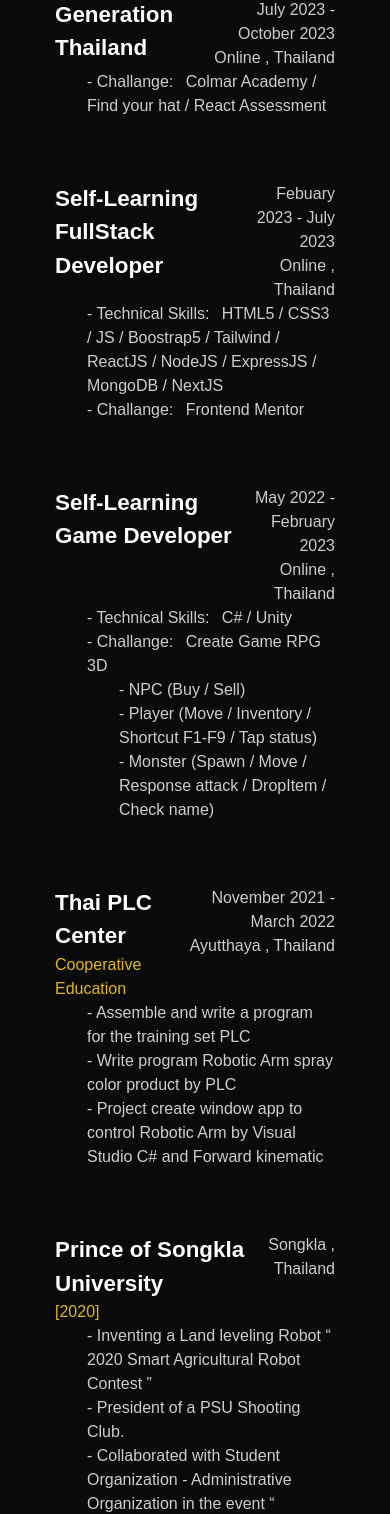
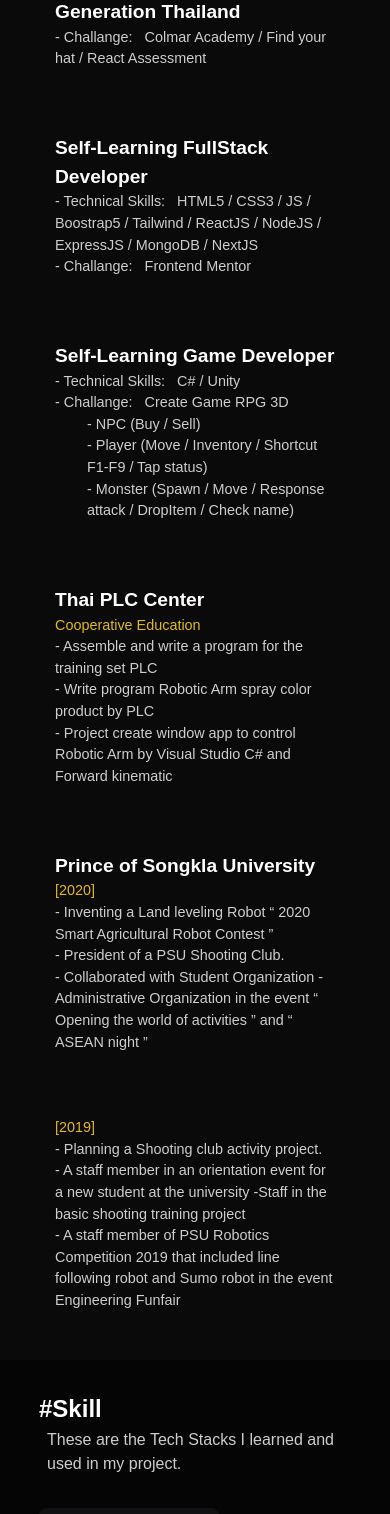
Before and after one commit to sukandasaeieo/portfolio-sukanda, a React (Vite) app: page / in a window 390 px wide. Shown: the part 2260-3774 px from the top of the page. Built offline with nearby package versions, Linux system fonts and the light colour scheme; a web font is replaced by a local one.

Commit message:
responsive Experience

```diff
--- a/src/components/experience/ExperienceComponent.jsx
+++ b/src/components/experience/ExperienceComponent.jsx
@@ -8,20 +8,15 @@ const ExperienceComponent = () => {
 
 
       <ExperienceLayout topic1={'Generation Thailand'} topic2={''} durationtime={'July 2023 - October 2023'} addresslearn={'Online , Thailand'}>
-        <div className="text-white text-opacity-80 font-Incluesive-Sans pl-[2rem]">
         <p>- Challange: <span className=" ml-[0.5rem]">Colmar Academy / Find your hat / React Assessment</span></p>
-        </div>
       </ExperienceLayout>
 
       <ExperienceLayout topic1={'Self-Learning FullStack Developer'} topic2={''} durationtime={'Febuary 2023 - July 2023'} addresslearn={'Online , Thailand'}>
-        <div className="text-white text-opacity-80 font-Incluesive-Sans pl-[2rem]">
         <p>- Technical Skills: <span className=" ml-[0.5rem]">HTML5 / CSS3 / JS / Boostrap5 / Tailwind / ReactJS / NodeJS / ExpressJS / MongoDB / NextJS</span></p>
         <p>- Challange: <span className=" ml-[0.5rem]">Frontend Mentor</span></p>
-        </div>
       </ExperienceLayout>
 
       <ExperienceLayout topic1={'Self-Learning Game Developer '} topic2={''} durationtime={'May 2022 - February 2023'} addresslearn={'Online , Thailand'}>
-        <div className="text-white text-opacity-80 font-Incluesive-Sans pl-[2rem]">
         <p>- Technical Skills: <span className=" ml-[0.5rem]">C# / Unity</span></p>
         <p>- Challange: <span className=" ml-[0.5rem]">Create Game RPG 3D</span></p>
           <div className=" pl-[2rem]">
@@ -29,33 +24,26 @@ const ExperienceComponent = () => {
             <p>- Player (Move / Inventory / Shortcut F1-F9 / Tap status)</p>
             <p>- Monster (Spawn / Move / Response attack / DropItem / Check name)</p>
           </div>
-        </div>
       </ExperienceLayout>
 
       <ExperienceLayout topic1={'Thai PLC Center'} topic2={'Cooperative Education'} durationtime={'November 2021 - March 2022'} addresslearn={'Ayutthaya , Thailand'}>
-        <div className="text-white text-opacity-80 font-Incluesive-Sans pl-[2rem]">
         <p>- Assemble and write a program for the training set PLC</p>
         <p>- Write program Robotic Arm spray color product by PLC</p>
         <p>- Project create window app to control Robotic Arm by Visual Studio C#
              and Forward kinematic
         </p>
-        </div>
       </ExperienceLayout>
 
       <ExperienceLayout topic1={'Prince of Songkla University'} topic2={'[2020]'} durationtime={''} addresslearn={'Songkla , Thailand'}>
-        <div className="text-white text-opacity-80 font-Incluesive-Sans pl-[2rem]">
         <p>- Inventing a Land leveling Robot &ldquo; 2020 Smart Agricultural Robot Contest &rdquo;</p>
         <p>- President of a PSU Shooting Club.</p>
         <p>- Collaborated with Student Organization - Administrative Organization in the event &ldquo; Opening the world of activities &rdquo; and &ldquo; ASEAN night &rdquo;</p>
-        </div>
       </ExperienceLayout>
 
       <ExperienceLayout topic1={''} topic2={'[2019]'} durationtime={''} addresslearn={'Songkla , Thailand'}>
-        <div className="text-white text-opacity-80 font-Incluesive-Sans pl-[2rem]">
         <p>- Planning a Shooting club activity project.</p>
         <p>- A staff member in an orientation event for a new student at the university -Staff in the basic shooting training project</p>
         <p>- A staff member of PSU Robotics Competition 2019 that included line following robot and Sumo robot in the event Engineering Funfair</p>
-        </div>
       </ExperienceLayout>
 
     </LayoutComponent>
--- a/src/components/experience/ExperienceLayout.jsx
+++ b/src/components/experience/ExperienceLayout.jsx
@@ -7,19 +7,22 @@ const ExperienceLayout = (props) => {
         <div className=" flex justify-between text-white     font-Incluesive-Sans">
             {/* Left */}
             <section >
-              <h3 className=" text-[1.4rem] font-bold">{topic1}</h3>
-              { topic2 != ''    ? <h4 className=" text-[1rem] text-yellow-400 text-opacity-90">{topic2}</h4>
+              <h3 className=" text-[1.2rem] lg:text-[1.4rem] font-bold">{topic1}</h3>
+              { topic2 != ''    ? <h4 className="text-[0.9rem] lg:text-[1rem] text-yellow-400 text-opacity-90">{topic2}</h4>
                                 : <h4 className=" hidden"></h4>
               }
             </section>
 
             {/* Right */}
-           <section className=" text-end text-[1rem] text-white text-opacity-80">
+           <section className=" hidden lg:block text-end text-[1rem] text-white text-opacity-80">
               <p>{durationtime}</p>
               <p>{addresslearn}</p>
            </section>
         </div>
-        {children}
+        <div className="text-white text-opacity-80 font-Incluesive-Sans lg:pl-[2rem] text-[0.9rem] lg:text-[1rem]">
+          {children}
+        </div>
+
     </section>
   )
 }
```
Lines whose indentation alone changed are shown as unchanged.
